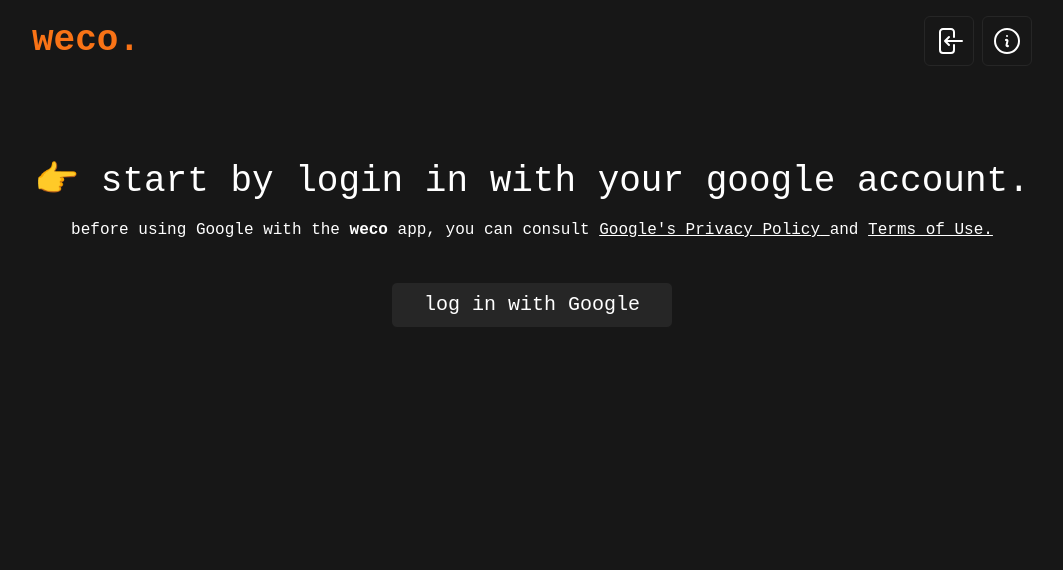
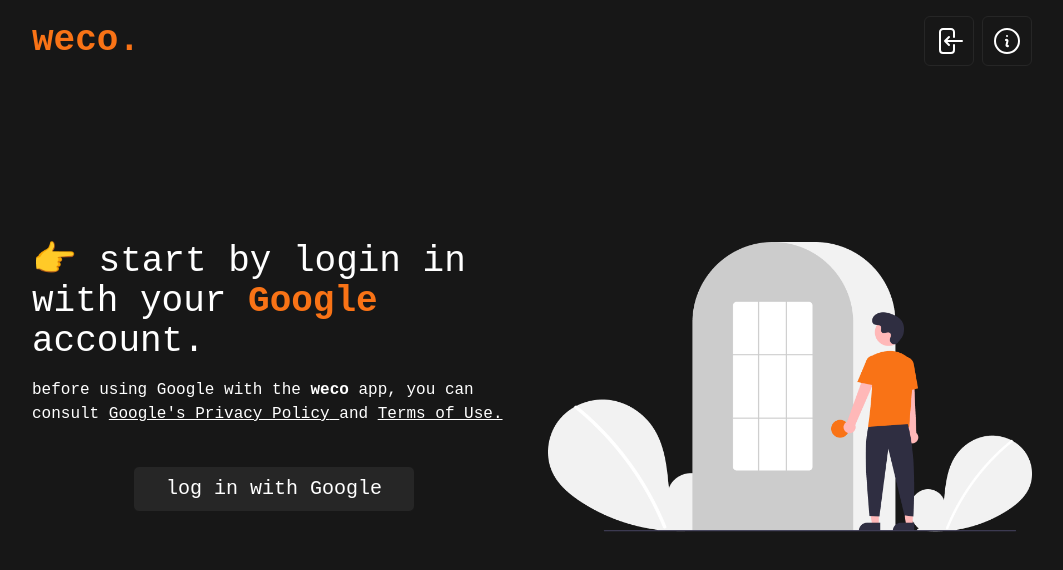
Before and after one commit to MFLXU/weco, a React (Create React App) app: page /login in a window 1280 px wide. Shown: the top 570 px of the page, without its empty margins (108-1171 px from the left). Built offline with nearby package versions, Linux system fonts and the light colour scheme; no server answers.

Commit message:
login page ui improvments

```diff
--- a/src/pages/Login.tsx
+++ b/src/pages/Login.tsx
@@ -1,6 +1,7 @@
 import { auth, provider } from "../config/firebase";
 import { signInWithPopup } from "firebase/auth";
 import { useNavigate } from "react-router-dom";
+const loginImg = require("../utils/login-img.png");
 const Login = () => {
   const navigate = useNavigate();
   const signInWithGoogle = async () => {
@@ -10,11 +11,14 @@
   };
 
   return (
-    <section className="my-20">
+    <section>
       <div className="container">
-        <div className="flex items-center justify-center flex-col">
+        <div className="grid md:grid-cols-2 gap-8 mt-10 md:mt-40">
+          <div className="flex items-center md:justify-start justify-center flex-col">
             <h1 className="text-4xl mb-4">
-            👉 start by login in with your google account.
+              👉 start by login in with your{" "}
+              <span className="text-orange-500 font-extrabold">Google</span>{" "}
+              account.
             </h1>
             <p>
               before using Google with the <b>weco</b> app, you can consult{" "}
@@ -35,11 +39,15 @@
               </a>
             </p>
             <button
-            className="w-full md:w-fit cursor-pointer bg-neutral-800 border hover:border-orange-500 hover:-translate-y-1 border border-neutral-900 duration-300 text-xl rounded-md px-8 py-2 mt-10"
+              className="w-full md:w-fit cursor-pointer bg-neutral-800 border hover:border-orange-500 border border-neutral-900 duration-300 text-xl rounded-md px-8 py-2 mt-10"
               onClick={signInWithGoogle}
             >
               log in with Google
             </button>
+          </div>
+          <div>
+            <img src={loginImg} alt="" />
+          </div>
         </div>
       </div>
     </section>
```
Also changed, not shown: src/utils/login-img.png (added). Lines whose indentation alone changed are shown as unchanged.
